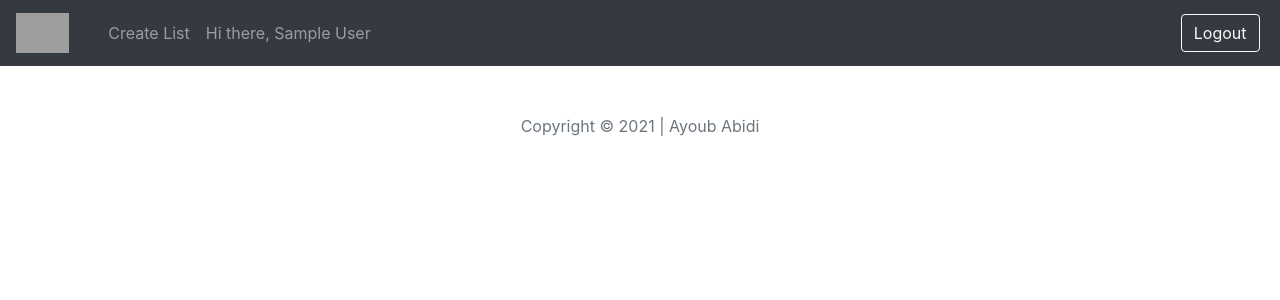
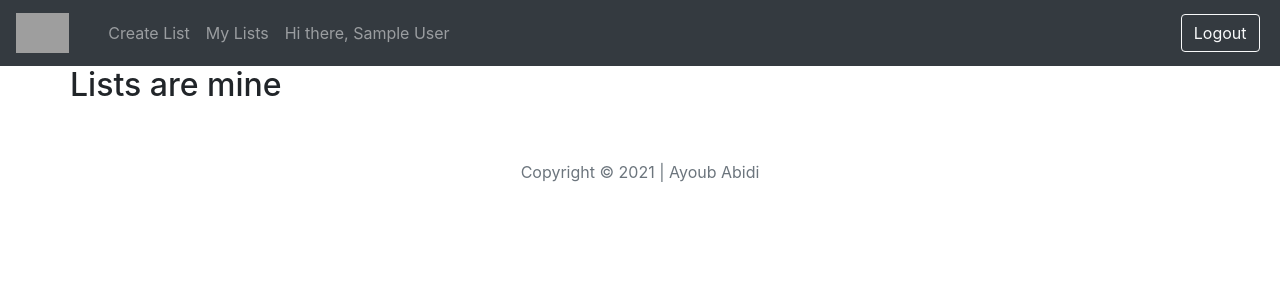
Before and after one commit to ayoub3bidi/mylist, a Vue app: page /lists/user in a window 1280 px wide. Shown: the top 300 px of the page. Built offline with nearby package versions, Linux system fonts and the light colour scheme; no server answers; the database is empty; sample sign-in values are in the browser's storage; grey boxes are pictures that could not be loaded.

Commit message:
User lists route

```diff
--- a/src/components/Navbar.vue
+++ b/src/components/Navbar.vue
@@ -21,9 +21,9 @@
                     <li class="nav-item">
                         <router-link class="nav-link" to="/lists/create">Create List</router-link>
                     </li>
-                    <!-- <li class="nav-item">
-                        <router-link class="nav-link" to="/lists/create">My Lists</router-link>
-                    </li> -->
+                    <li class="nav-item">
+                        <router-link class="nav-link" to="/lists/user">My Lists</router-link>
+                    </li>
                     <li class="nav-item">
                         <a class="nav-link">Hi there, {{ user.displayName }} </a>
                     </li>
@@ -69,7 +69,3 @@
         }
     }
 </script>
-
-<style>
-
-</style>
--- a/src/router/index.js
+++ b/src/router/index.js
@@ -4,6 +4,7 @@ import Login from '../views/auth/Login.vue'
 import Signup from '../views/auth/Signup.vue'
 import CreateList from '../views/lists/CreateList.vue'
 import ListDetails from '../views/lists/ListDetails.vue'
+import UserLists from '../views/lists/UserLists.vue'
 
 // route guard
 import { projectAuth } from '../firebase/config'
@@ -46,6 +47,12 @@ const routes = [
     component: ListDetails,
     beforeEnter: requireAuth,
     props: true
+  },
+  {
+    path: '/lists/user',
+    name: 'UserLists',
+    component: UserLists,
+    beforeEnter: requireAuth
   }
 ]
 
--- a/src/views/lists/ListDetails.vue
+++ b/src/views/lists/ListDetails.vue
@@ -17,7 +17,7 @@
   <div v-if="List" class="col-lg-9">
     <br>
     <!-- List items -->
-    <h5 v-if="!List.items.length">No items have been added to this list yet.</h5>
+    <h5 v-if="!List.items.length" class="text-muted">No items have been added to this list yet.</h5>
     <div v-for="item in List.items" :key="item.id">
       <div class="card">
         <div class="card-body">
--- /dev/null
+++ b/src/views/lists/UserLists.vue
@@ -0,0 +1,14 @@
+<template>
+  <h2>Lists are mine</h2>
+  <div></div>
+</template>
+
+<script>
+export default {
+
+}
+</script>
+
+<style>
+
+</style>
```
Also changed, not shown: src/views/Home.vue (line endings or trailing spaces).
